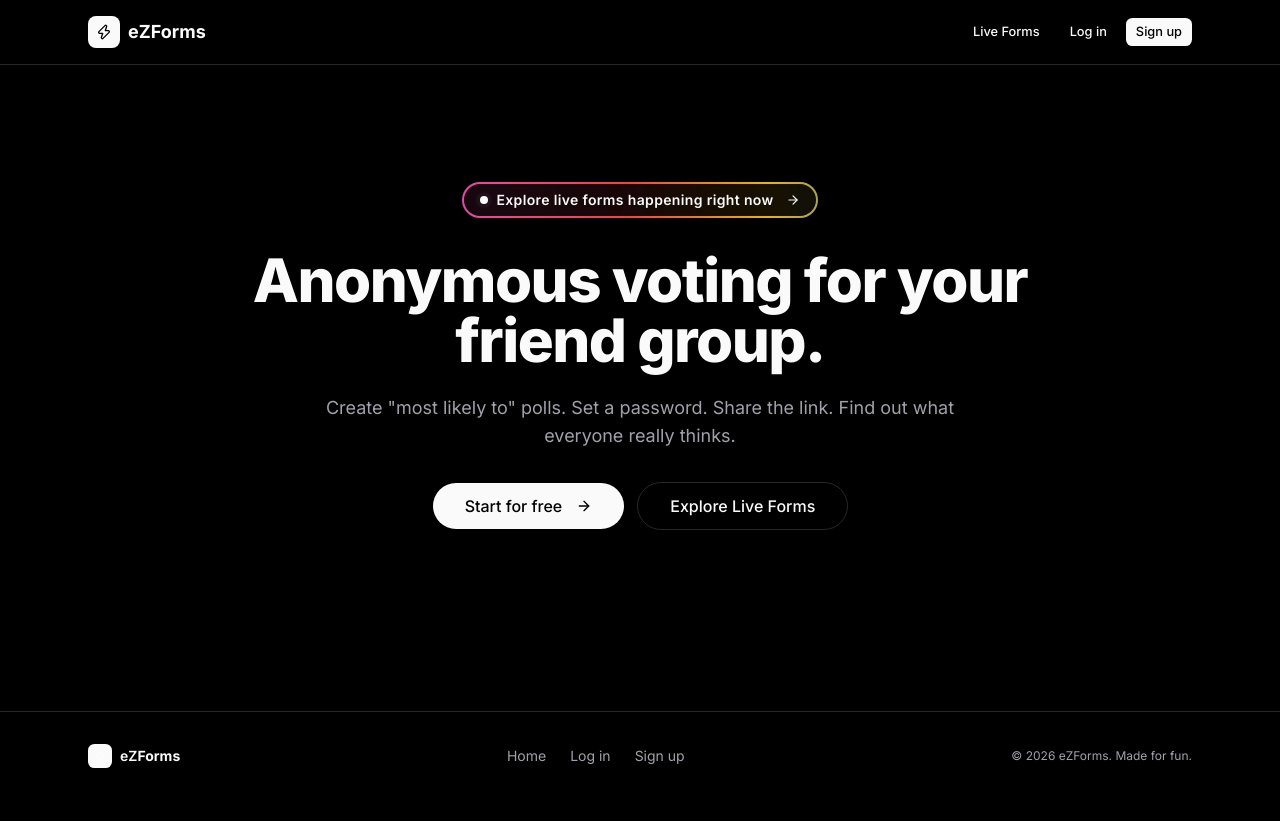
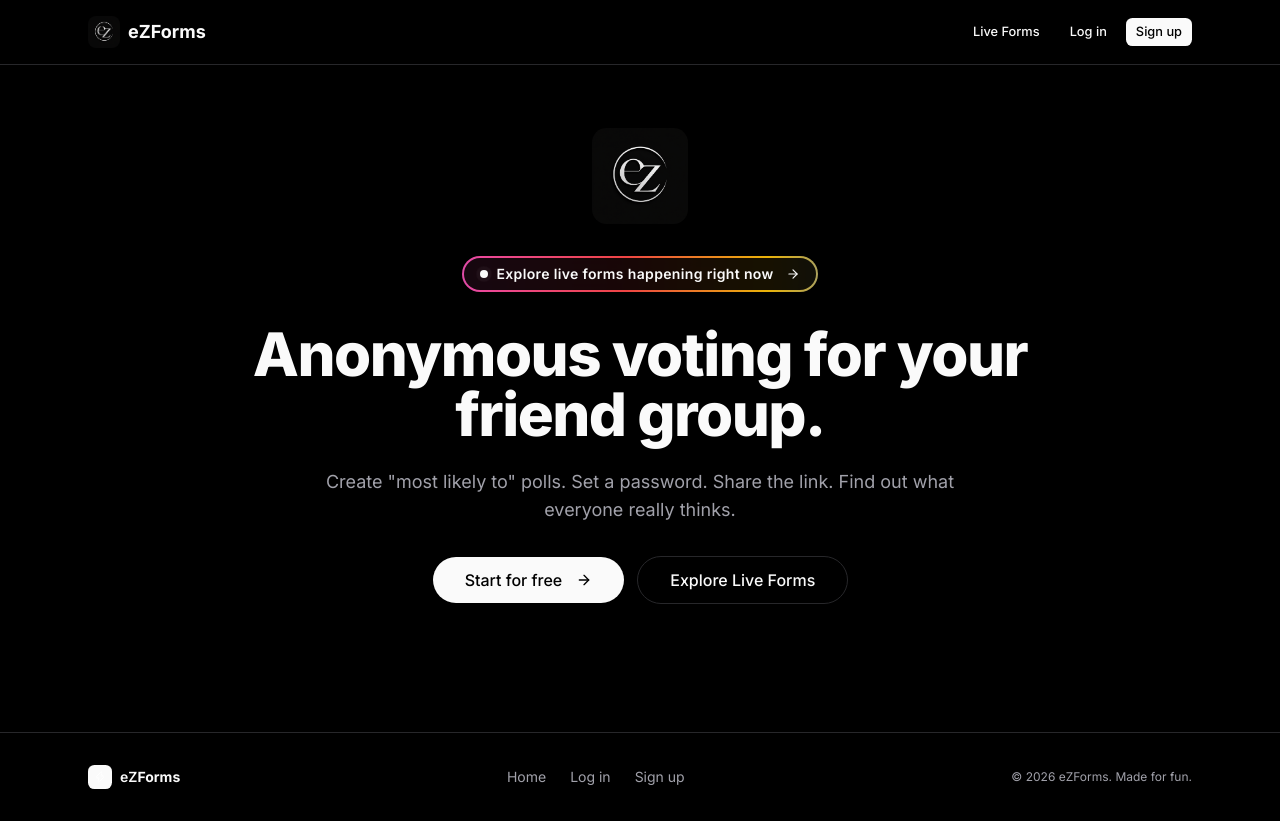
Before and after one commit to muq-s1d/eZForms, a Next.js app: page / in a window 1280 px wide. Before the commit the page ends 800 px from the top, so only its background shows below. Built offline with nearby package versions, Linux system fonts and the light colour scheme; no server answers.

Commit message:
updated README.md & logo

```diff
--- a/src/app/page.tsx
+++ b/src/app/page.tsx
@@ -1,5 +1,6 @@
 "use client";
 
+import Image from "next/image";
 import { motion } from "framer-motion";
 import { ArrowRight } from "lucide-react";
 import { Button } from "@/components/ui/button";
@@ -15,6 +16,14 @@ export default function LandingPage() {
       {/* ===== HERO SECTION ===== */}
       <section className="pt-32 pb-32 px-4 sm:px-6 flex-1 flex flex-col justify-center">
         <div className="max-w-4xl mx-auto text-center">
+          <motion.div
+            initial={{ opacity: 0, scale: 0.5 }}
+            animate={{ opacity: 1, scale: 1 }}
+            transition={{ type: "spring", stiffness: 200, damping: 20 }}
+            className="w-24 h-24 mx-auto mb-8 rounded-2xl overflow-hidden shadow-2xl"
+          >
+            <Image src="/ezicon.png" alt="eZForms Icon" width={96} height={96} className="object-cover" />
+          </motion.div>
           <Link href="/home">
             <motion.div
               initial={{ opacity: 0, y: -10 }}
--- a/src/components/layout/navbar.tsx
+++ b/src/components/layout/navbar.tsx
@@ -1,6 +1,7 @@
 "use client";
 
 import Link from "next/link";
+import Image from "next/image";
 import { useState, useEffect } from "react";
 import { useRouter } from "next/navigation";
 import { motion, AnimatePresence } from "framer-motion";
@@ -74,8 +75,8 @@ export function Navbar({ user: initialUser, onLogout }: NavbarProps) {
         <div className="flex items-center justify-between h-16">
           {/* Logo */}
           <Link href={localUser ? "/dashboard" : "/"} className="flex items-center gap-2 group">
-            <div className="w-8 h-8 rounded-lg bg-primary flex items-center justify-center group-hover:scale-110 transition-transform">
-              <Zap className="w-4 h-4 text-primary-foreground" />
+            <div className="w-8 h-8 rounded-lg overflow-hidden flex items-center justify-center group-hover:scale-110 transition-transform">
+              <Image src="/ezicon.png" alt="eZForms Logo" width={32} height={32} className="object-cover" />
             </div>
             <span className="text-lg font-bold text-foreground">
               eZ<span className="text-primary font-bold">Forms</span>
```
Also changed, not shown: public/ezicon.png (added), src/app/icon.png (added).
